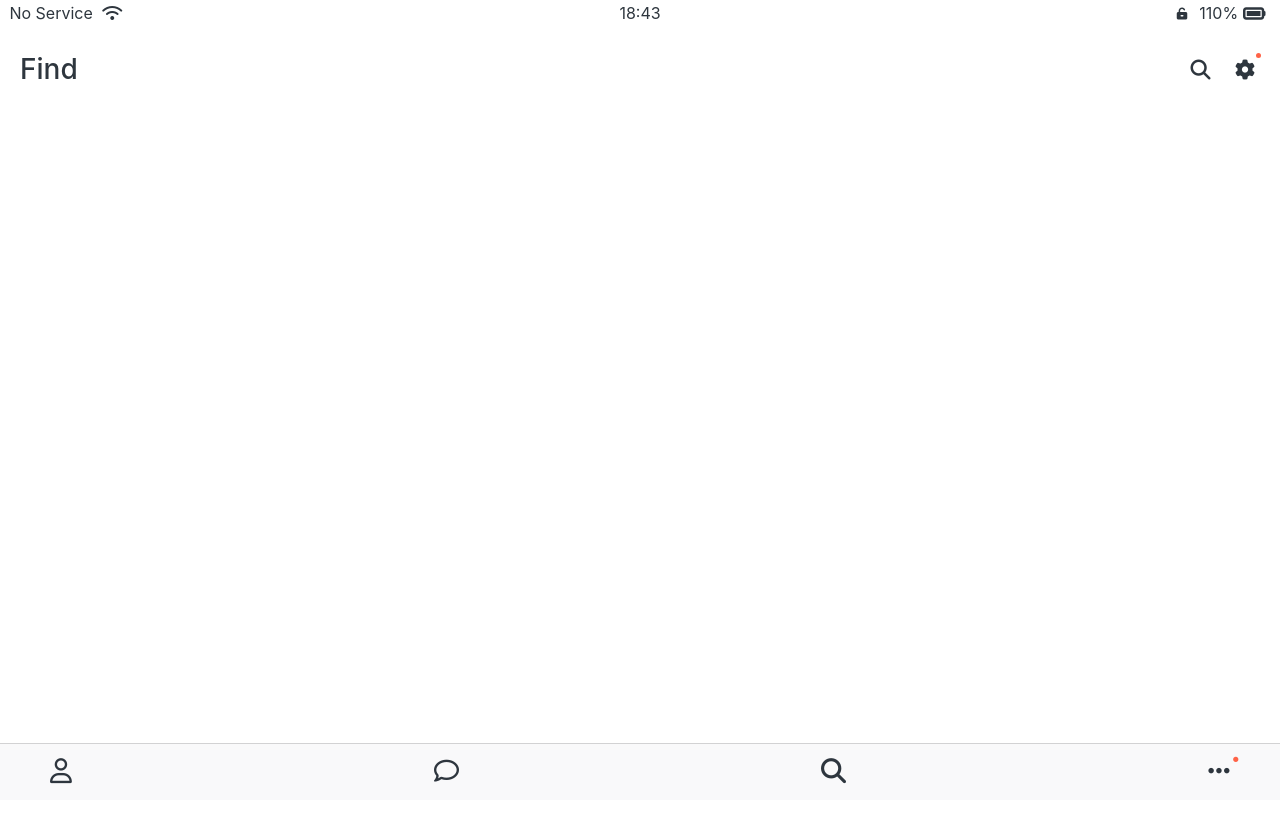
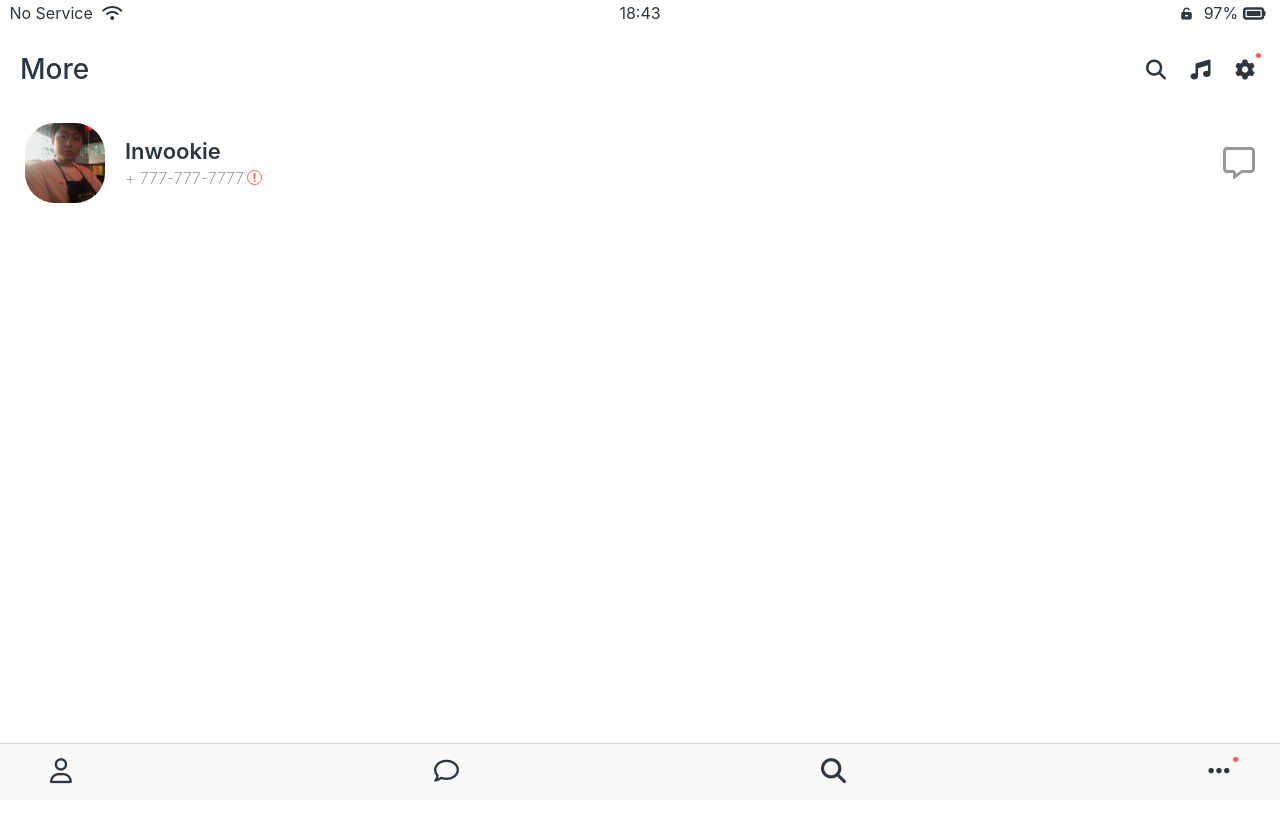
Before and after one commit to qikun1990/kakao-clone, a plain HTML site: page more.html in a window 1280 px wide. Drawn offline with Linux system fonts and the light colour scheme.

Commit message:
Added reverse-badge

```diff
--- a/css/components/badge.css
+++ b/css/components/badge.css
@@ -10,3 +10,19 @@
   font-weight: 400;
   font-size: 10px;
 }
+
+.reverse-badge {
+  display: flex;
+  justify-content: center;
+  position: absolute;
+  align-items: center;
+  color: tomato;
+  font-size: 12px;
+  font-weight: 700;
+  border: 1.5px solid tomato;
+  width: 13px;
+  height: 13px;
+  border-radius: 50%;
+  margin-left: 122px;
+  top: 170px;
+}
--- a/more.html
+++ b/more.html
@@ -8,7 +8,7 @@
     <meta charset="UTF-8" />
     <meta http-equiv="X-UA-Compatible" content="IE=edge" />
     <meta name="viewport" content="width=device-width, initial-scale=1.0" />
-    <title>Find - to Kokoa Clone</title>
+    <title>More - to Kokoa Clone</title>
   </head>
   <body>
     <!-- This creates a statusbar including servive satus, wifi signal, time, etc. -->
@@ -22,21 +22,39 @@
       </div>
       <div class="status-bar__column">
         <i class="fas fa-unlock-alt fa-xs"></i>
-        <span>110%</span>
+        <span>97%</span>
         <i class="fas fa-battery-full fa-lg"></i>
       </div>
     </div>
 
     <header class="screen-header">
-      <h1 class="screen-header__title">Find</h1>
+      <h1 class="screen-header__title">More</h1>
       <div class="screen-header__icons">
         <span><i class="fas fa-search fa-lg"></i></span>
+        <span><i class="fas fa-music fa-lg"></i></span>
         <span><i class="fas fa-cog fa-lg"></i></span>
         <div class="screen-header__red-dot"></div>
       </div>
     </header>
 
-    <main class="main-screen"></main>
+    <main class="main-screen">
+      <div class="user-component">
+        <div class="user-component__column">
+          <img
+            src="Photos/inwookie.JPG"
+            class="user-component__avatar user-component__avatar--xl"
+          />
+          <div class="user-component__text">
+            <h4 class="user-component__title">Inwookie</h4>
+            <h6 class="user-component__subtitle">+ 777-777-7777</h6>
+            <span class="reverse-badge">!</span>
+          </div>
+        </div>
+        <div class="user-component__column">
+          <i class="far fa-comment-alt fa-2x"></i>
+        </div>
+      </div>
+    </main>
 
     <nav class="nav">
       <ul class="nav__list">
```
Also changed, not shown: chats.html (+1 -1 lines), find.html (+1 -1 lines), friends.html (+1 -1 lines), index.html (+1 -1 lines).
